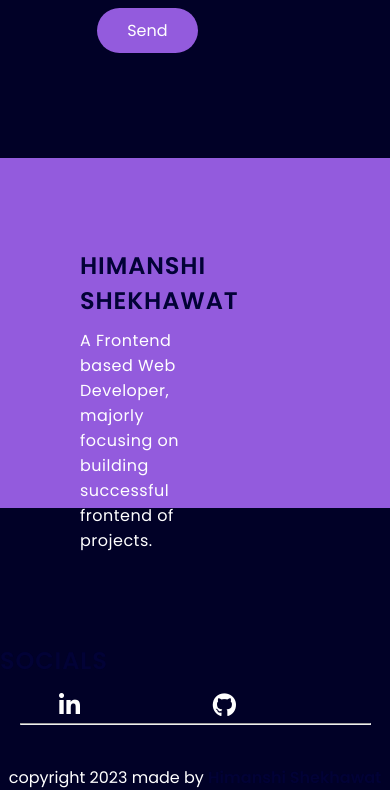
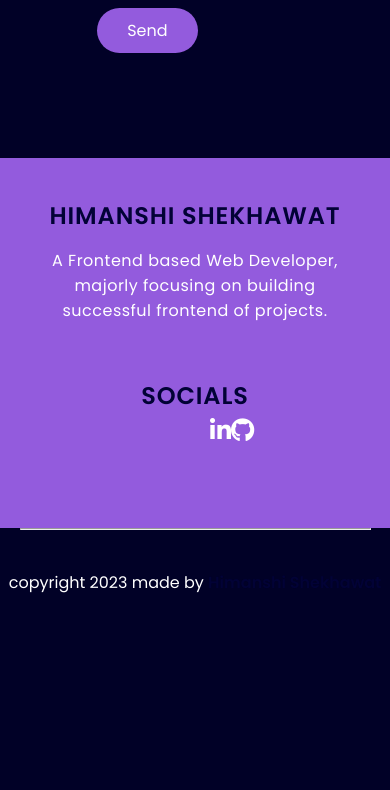
Before and after one commit to himanshishekhawat/Portfolio-Website, a plain HTML site: page index.html in a window 390 px wide. Shown: the part 3631-4421 px from the top of the page. After the commit the page ends 4226 px from the top, so only its background shows below. Drawn offline with nearby package versions, Linux system fonts and the light colour scheme.

Commit message:
Update style.css

```diff
--- a/style.css
+++ b/style.css
@@ -441,6 +441,31 @@
     display: inline-block;
     width: 100%;
     height: auto;
+    background-color: rgb(147, 91, 221);
+    padding-bottom: 30px;
+    text-align: center;
+  }
+  .social-links li{
+    margin: 0;
+  }
+  .social-left{
+    padding-top: 40px;
+    margin: 0;
+    width: 100%;
+    text-align:center;
+  }
+  .social-description{
+    text-align: center;
+    width: 100%;
+    padding:5px 30px;
+  }
+  .social-right{
+    margin: 50px 0;
+  }
+  .social-links ul{
+    margin: 0 210px;
+    justify-content: space-between;
+    align-items: center;
   }
 
 
```
